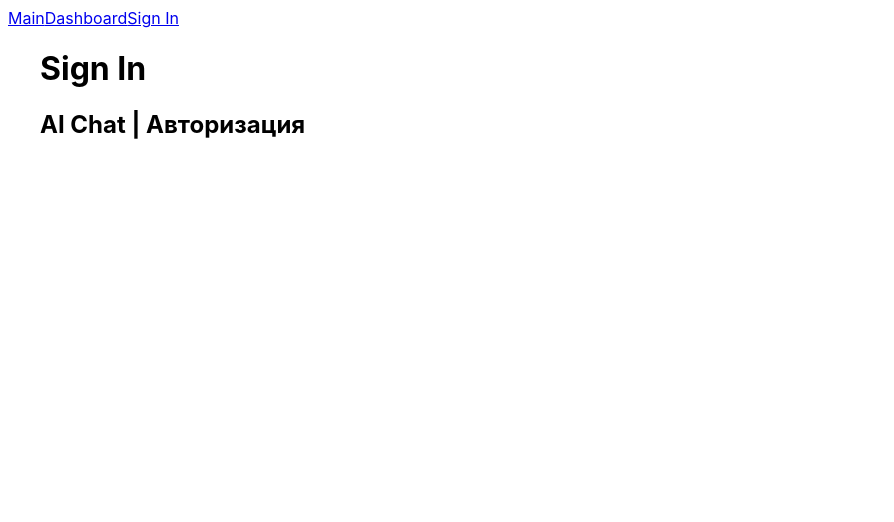
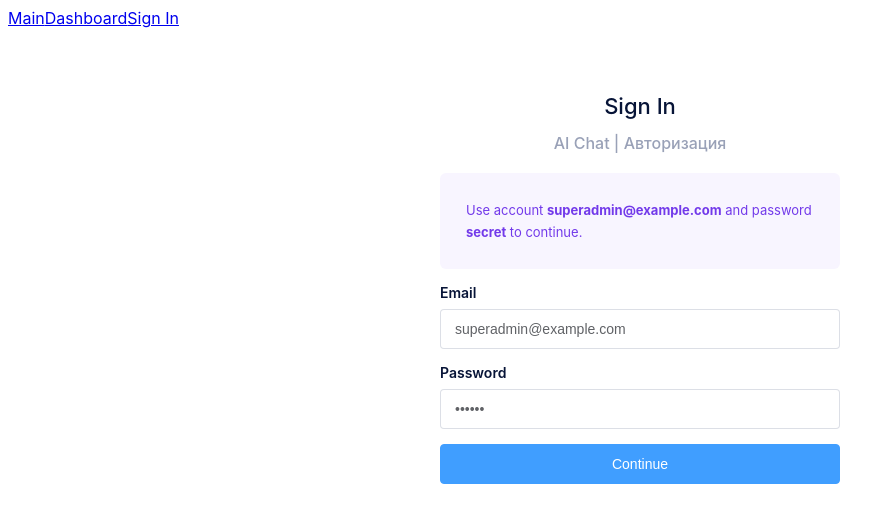
Before and after one commit to Sirdayne/ai-chat, a Vue app: page /sign-in in a window 1280 px wide. Shown: the top 522 px of the page, without its empty margins (0-894 px from the left). Built offline with nearby package versions, Linux system fonts and the light colour scheme.

Commit message:
sign in added

```diff
--- a/src/pages/SignIn.vue
+++ b/src/pages/SignIn.vue
@@ -10,6 +10,20 @@ const password = ref('secret');
     <div class="auth-content">
       <h1 class="auth-content__title">Sign In</h1>
       <h2 class="auth-content__sub-title">AI Chat | Авторизация</h2>
+      <div class="auth-content-help">
+        Use account <b>superadmin@example.com</b> and password <b>secret</b> to continue.
+      </div>
+      <div class="auth-form">
+        <div class="auth-form-row">
+          <div class="auth-form-row__label">Email</div>
+          <el-input v-model="email" size="large" placeholder="Please type email..." />
+        </div>
+        <div class="auth-form-row">
+          <div class="auth-form-row__label">Password</div>
+          <el-input v-model="password" size="large" type="password" placeholder="Please type password..." />
+        </div>
+        <el-button type="primary" size="large">Continue</el-button>
+      </div>
     </div>
   </div>
 </template>
@@ -19,9 +33,47 @@ const password = ref('secret');
   display: flex
   justify-content: center
   align-items: center
+  margin-top: 50px
 
   &-content
-    max-width: 1200px
+    max-width: 400px
     width: 100%
 
+    &__title
+      color: #071437
+      font-size: 22px
+      text-align: center
+      font-weight: 500
+
+    &__sub-title
+      color: #99A1B7
+      font-size: 16px
+      text-align: center
+      font-weight: 500
+
+    &-help
+      margin-top: 20px
+      background: #F8F5FF
+      color: #7239EA
+      font-size: 13px
+      line-height: 22px
+      padding: 26px
+      box-sizing: border-box
+      border-radius: 6px
+
+  &-form
+    margin-top: 15px
+
+    &-row
+      margin-bottom: 15px
+
+      &__label
+        color: #071437
+        font-size: 14px
+        font-weight: 600
+        margin-bottom: 8px
+
+    .el-button
+      width: 100%
+
 </style>
```
